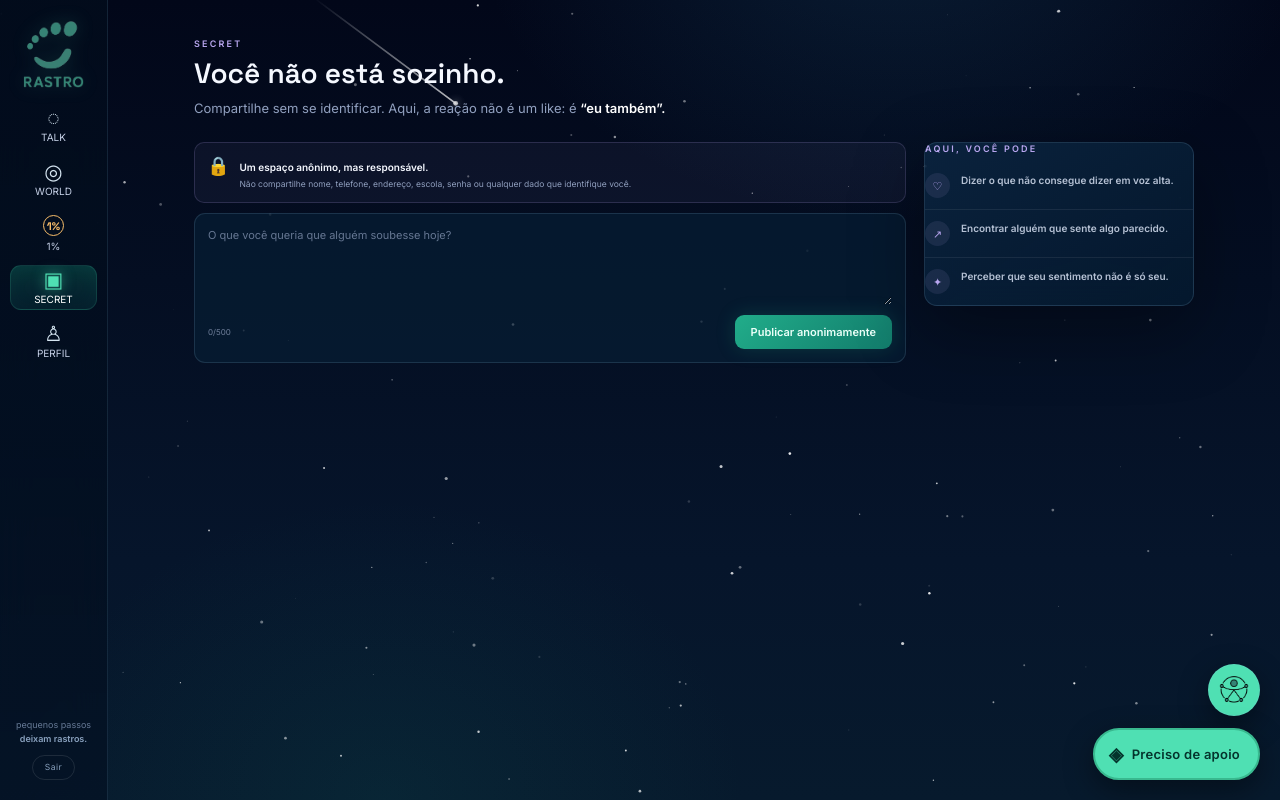
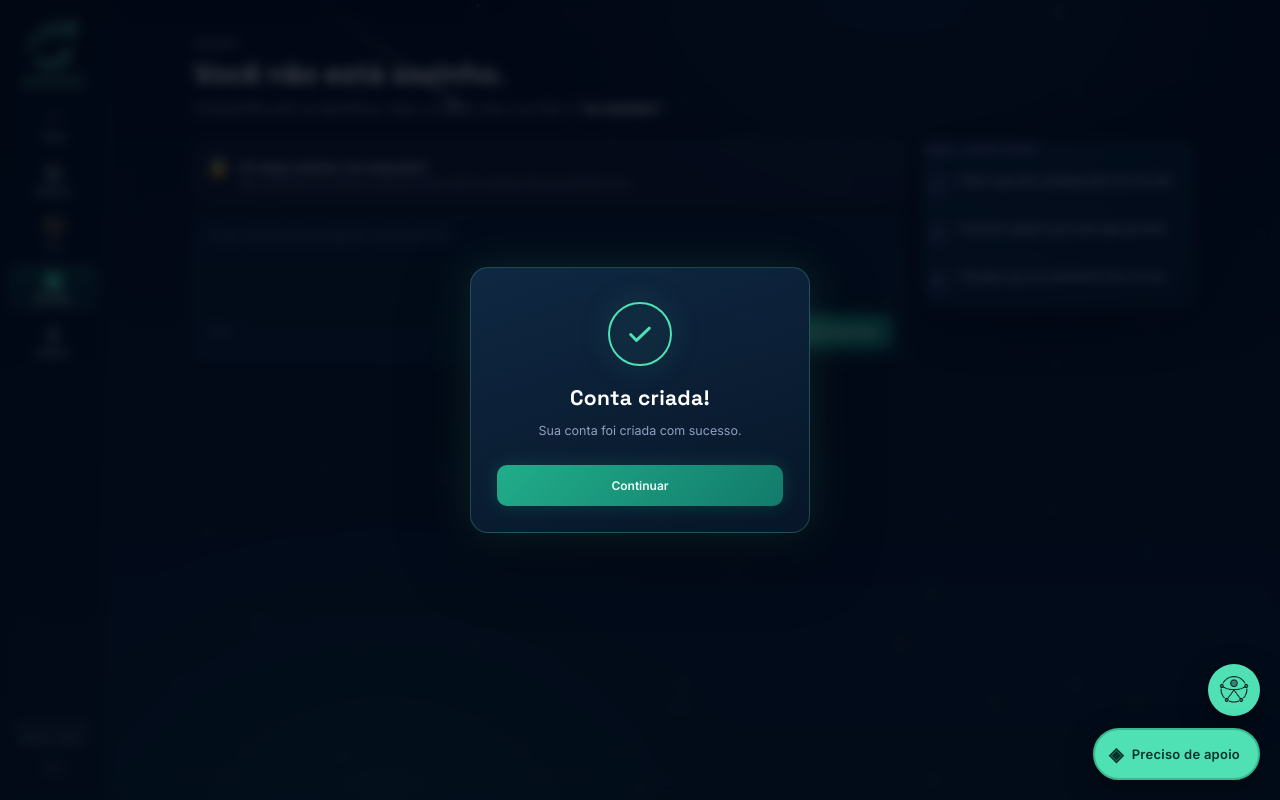
Before and after one commit to samandralves/RASTRO, a Flask app: page /secret in a window 1280 px wide. Run offline with Flask 3, Linux system fonts and the light colour scheme; the visitor is signed in with stand-in values (Sample User, id 1); data that the repository does not hold is empty.

Commit message:
Update base.html

```diff
--- a/templates/base.html
+++ b/templates/base.html
@@ -9,6 +9,7 @@
   <link rel="stylesheet" href="{{ url_for('static', filename='css/style.css') }}">
   <link rel="stylesheet" href="{{ url_for('static', filename='css/accessibility.css') }}">
   <link rel="stylesheet" href="{{ url_for('static', filename='css/crisis.css') }}">
+  <link rel="stylesheet" href="{{ url_for('static', filename='css/account_created.css') }}">
   {% block head %}{% endblock %}
 </head>
 <body class="has-crisis-widget">
@@ -246,6 +247,45 @@
   </div>
   <!-- ================= Fim Widget de Apoio em Crise ================= -->
 
+  <!-- ===================== Modal "Conta criada!" ===================== -->
+  {% if just_registered %}
+  <div class="account-created-modal" id="account-created-modal">
+    <div class="account-created-backdrop" data-close-account-created></div>
+    <div class="account-created-card" role="dialog" aria-modal="true" aria-label="Conta criada com sucesso">
+      <div class="account-created-check" aria-hidden="true">
+        <svg width="28" height="28" viewBox="0 0 24 24" fill="none" stroke="currentColor" stroke-width="2.5" stroke-linecap="round" stroke-linejoin="round">
+          <path d="M4 12.5l5 5L20 7"/>
+        </svg>
+      </div>
+      <h3>Conta criada!</h3>
+      <p>Sua conta foi criada com sucesso.</p>
+      <button type="button" class="account-created-btn" data-close-account-created>Continuar</button>
+    </div>
+  </div>
+
+  <script>
+    (function () {
+      var modal = document.getElementById("account-created-modal");
+      if (!modal) return;
+      document.body.classList.add("troca-open"); // reaproveita a trava de scroll já existente
+      function close() {
+        modal.remove();
+        document.body.classList.remove("troca-open");
+      }
+      modal.addEventListener("click", function (e) {
+        if (e.target.closest("[data-close-account-created]")) close();
+      });
+      document.addEventListener("keydown", function onKey(e) {
+        if (e.key === "Escape") {
+          close();
+          document.removeEventListener("keydown", onKey);
+        }
+      });
+    })();
+  </script>
+  {% endif %}
+  <!-- ================= Fim Modal "Conta criada!" ================= -->
+
   <script src="{{ url_for('static', filename='js/estrela.js') }}"></script>
   <script src="{{ url_for('static', filename='js/app.js') }}"></script>
   <script src="{{ url_for('static', filename='js/accessibility.js') }}"></script>
```
